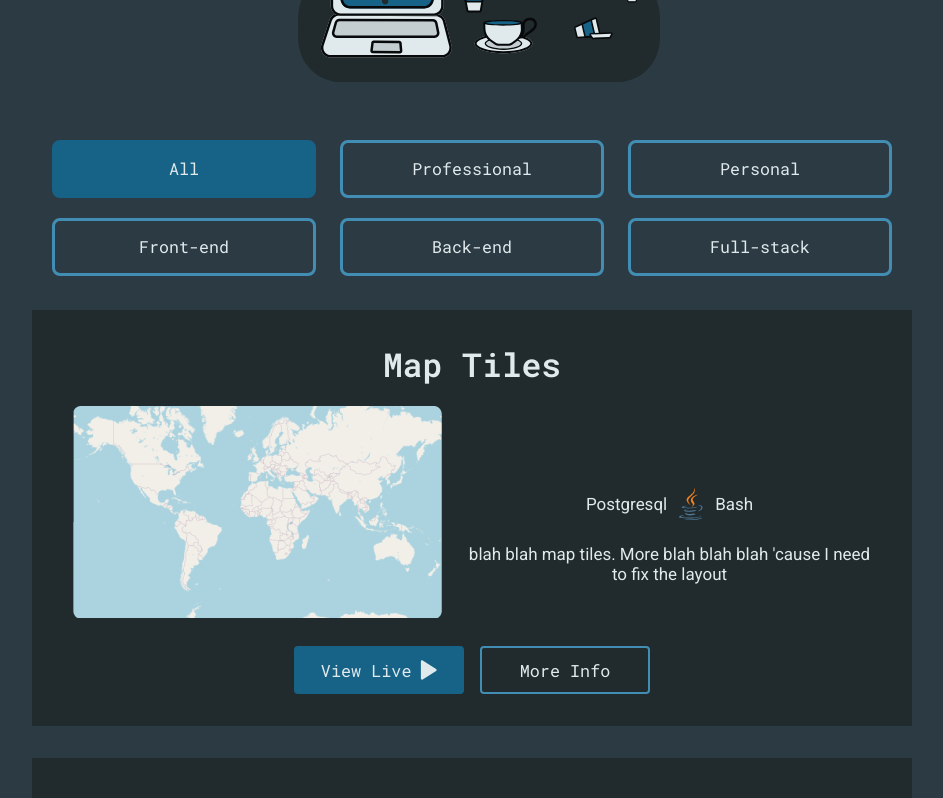
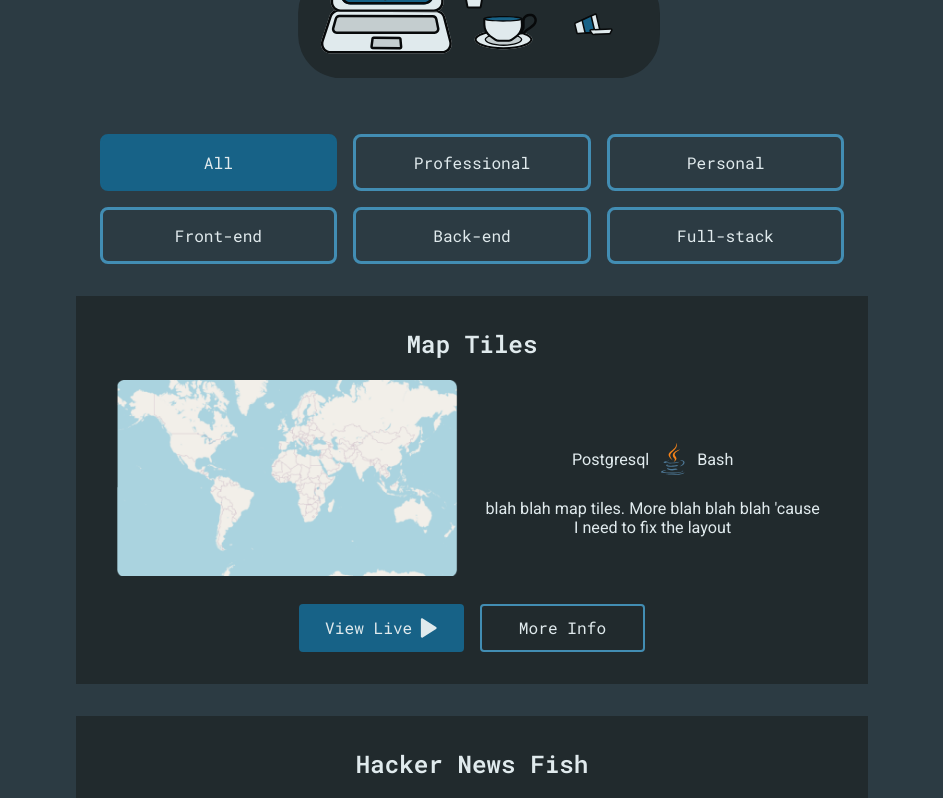
Before and after one commit to CoriBeecroft/Portfolio-Website, a React app: page / in a window 1280 px wide. Shown: the part 320-1118 px from the top of the page, without its empty margins (168-1111 px from the left). Built offline with nearby package versions, Linux system fonts and the light colour scheme.

Commit message:
Style changes and light refactoring.

```diff
--- a/src/Common.scss
+++ b/src/Common.scss
@@ -2,19 +2,20 @@
 @import url("https://fonts.googleapis.com/css2?family=Roboto:wght@400;700&family=Roboto+Mono:wght@400;600&display=swap");
 
 :root {
-    --font-sans: "Roboto", system-ui, -apple-system, "Segoe UI", Arial,
-        sans-serif;
-    --font-mono: "Roboto Mono", ui-monospace, SFMono-Regular, Menlo, Consolas,
-        monospace;
+    --font-sans:
+        "Roboto", system-ui, -apple-system, "Segoe UI", Arial, sans-serif;
+    --font-mono:
+        "Roboto Mono", ui-monospace, SFMono-Regular, Menlo, Consolas, monospace;
 }
 
 body {
     margin: 0px;
 
+    font-size: 1.01em;
+
     * {
         color: vars.$white;
         font-family: var(--font-sans);
-        font-size: 1.01em;
         box-sizing: border-box;
     }
 
@@ -25,8 +26,7 @@ body {
     h5,
     h6,
     button,
-    .button,
-    a {
+    .button {
         font-family: var(--font-mono);
     }
 }
--- a/src/HomePage.js
+++ b/src/HomePage.js
@@ -1,10 +1,9 @@
 import React, { useState } from "react"
 import Header from "./components/Header"
 import HeaderGraphic from "./components/HeaderGraphic"
-import Icon from "./components/Icon"
 import Footer from "./components/Footer"
 import projects from "./projectContent"
-import { Link } from "react-router-dom"
+import ProjectNotecard from "./ProjectNotecard"
 
 import "./HomePage.scss"
 import "./Common.scss"
@@ -18,16 +17,20 @@ const HomePage = () => {
             <HeaderGraphic />
             <main>
                 <Filters {...{ selectedFilter, setSelectedFilter }} />
+                <div className="projects">
                     {Object.values(projects)
                         .filter(project => {
                             return (
                                 selectedFilter == "All" ||
-                            project.tags.includes(selectedFilter.toLowerCase())
+                                project.tags.includes(
+                                    selectedFilter.toLowerCase()
+                                )
                             )
                         })
                         .map(project => (
                             <ProjectNotecard key={project.id} {...project} />
                         ))}
+                </div>
             </main>
             <Footer />
         </>
@@ -63,55 +66,4 @@ const Filters = ({ selectedFilter, setSelectedFilter }) => {
     )
 }
 
-const ProjectNotecard = ({ title, description, technologies, image, id }) => {
-    // id: "",
-    // title: "",
-    // tagline: <a href="" target="_blank">
-    //     (See Project)
-    // </a>,
-    // preview: <a target="_blank" href="">
-    //     <img { ...{
-    //         className: "img-responsive",
-    //         title: "",
-    //         alt: "",
-    //         src: ""
-    //     }} />
-    // </a>,
-    // description: "",
-    // inspiration: ``,
-    // usageInstructions: []
-    // myContribution: <></>,
-    // whatWasChallenging: ``,
-    // areasForImprovement: [],
-    // todo: [],
-    // writtenWith: "",
-    // gitHub: ""
-
-    return (
-        <div className="project-notecard">
-            <h2>{title}</h2>
-            <div className="main-content">
-                <img src={image} />
-                <div className="summary-and-technologies">
-                    <div className="technologies">
-                        {technologies.map(technology => (
-                            <Icon key={technology} type={technology} />
-                        ))}
-                    </div>
-                    <div>{description}</div>
-                </div>
-            </div>
-            <div className="bottom-buttons">
-                <a className="button primary">
-                    View Live <Icon type="play" />
-                </a>
-
-                <Link className="secondary" to={`/projects/${id}`}>
-                    More Info
-                </Link>
-            </div>
-        </div>
-    )
-}
-
 export default HomePage
--- a/src/HomePage.scss
+++ b/src/HomePage.scss
@@ -4,17 +4,6 @@ $main-blue: #176287;
 $light-blue: #428db3;
 $white: #e0eaed;
 $yellow: #cb9b21;
-
-body {
-    margin: 0px;
-
-    * {
-        color: $white;
-        font-family: sans-serif; /* TODO: update this */
-        font-size: 1.01em;
-        box-sizing: border-box;
-    }
-}
 
 #site-container {
     background-color: $light-grey;
@@ -36,11 +25,20 @@ body {
         max-width: 880px;
         margin: auto;
 
+        .projects {
+            display: flex;
+            flex-direction: column;
+            align-items: center;
+        }
+
         .filters {
             display: flex;
             flex-wrap: wrap;
             justify-content: center;
+            margin: auto;
             margin-bottom: 1.5rem;
+            max-width: 90%;
+            position: relative;
 
             .filter {
                 padding: 15px 10px;
@@ -48,10 +46,12 @@ body {
                 border-radius: 8px;
                 width: 30%;
                 text-align: center;
-                margin: 10px 12px;
+                // margin: 10px 12px;
+                margin: 0.5rem;
                 transition:
                     background-color 250ms,
                     border-color 250ms;
+
                 &.selected {
                     border-color: $main-blue;
                     background-color: $main-blue;
@@ -62,75 +62,11 @@ body {
                     background-color: $main-blue;
                 }
             }
-        }
-    }
-
-    .project-notecard {
-        background-color: $dark-grey;
-        padding: 2rem 2.5rem;
-        display: flex;
-        flex-direction: column;
-        align-items: center;
-        margin-bottom: 2rem;
-
-        h2 {
-            font-size: 2em;
-            margin: 0px;
-            text-align: center;
-        }
-        .main-content {
-            display: flex;
-            margin: 1.25rem 0rem;
-
-            .summary-and-technologies {
-                display: flex;
-                flex-direction: column;
-                justify-content: center;
-                align-items: center;
-                margin-left: 1.5rem;
-                text-align: center;
-            }
-
-            .technologies {
-                display: flex;
-                align-items: center;
-
-                * {
-                    margin: 16px 8px;
-                    height: 32px;
+            @media (max-width: 700px) {
+                .filter {
+                    width: 45%;
+                    // margin: 8px 10px;
                 }
-            }
-        }
-        .bottom-buttons {
-            display: flex;
-            margin-top: 8px;
-            a {
-                padding: 16px 16px;
-                border: none;
-                border-radius: 4px;
-                height: 48px;
-                width: 170px;
-                margin: 0px 8px;
-                display: flex;
-                align-items: center;
-                justify-content: center;
-
-                &:hover {
-                    cursor: pointer;
-                }
-            }
-            svg {
-                height: 20px;
-                margin-left: 8px;
-            }
-
-            .primary {
-                background-color: $main-blue;
-            }
-
-            .secondary {
-                background-color: $dark-grey;
-                border: 2px solid $light-blue;
             }
         }
     }
--- /dev/null
+++ b/src/ProjectNotecard.js
@@ -0,0 +1,58 @@
+import React, { useState } from "react"
+import Icon from "./components/Icon"
+import { Link } from "react-router-dom"
+
+import "./ProjectNotecard.scss"
+
+const ProjectNotecard = ({ title, description, technologies, image, id }) => {
+    // id: "",
+    // title: "",
+    // tagline: <a href="" target="_blank">
+    //     (See Project)
+    // </a>,
+    // preview: <a target="_blank" href="">
+    //     <img { ...{
+    //         className: "img-responsive",
+    //         title: "",
+    //         alt: "",
+    //         src: ""
+    //     }} />
+    // </a>,
+    // description: "",
+    // inspiration: ``,
+    // usageInstructions: []
+    // myContribution: <></>,
+    // whatWasChallenging: ``,
+    // areasForImprovement: [],
+    // todo: [],
+    // writtenWith: "",
+    // gitHub: ""
+
+    return (
+        <div className="project-notecard">
+            <h2>{title}</h2>
+            <div className="main-content">
+                <img src={image} />
+                <div className="summary-and-technologies">
+                    <div className="technologies">
+                        {technologies.map(technology => (
+                            <Icon key={technology} type={technology} />
+                        ))}
+                    </div>
+                    <div>{description}</div>
+                </div>
+            </div>
+            <div className="bottom-buttons">
+                <a className="button primary">
+                    View Live <Icon type="play" />
+                </a>
+
+                <Link className="button secondary" to={`/projects/${id}`}>
+                    More Info
+                </Link>
+            </div>
+        </div>
+    )
+}
+
+export default ProjectNotecard
--- /dev/null
+++ b/src/ProjectNotecard.scss
@@ -0,0 +1,103 @@
+$light-grey: #2c3b43;
+$dark-grey: #212a2d;
+$main-blue: #176287;
+$light-blue: #428db3;
+$white: #e0eaed;
+$yellow: #cb9b21;
+
+.project-notecard {
+    background-color: $dark-grey;
+    padding: 2rem 2.5rem;
+    display: flex;
+    flex-direction: column;
+    align-items: center;
+    margin-bottom: 2rem;
+    max-width: 90%;
+
+    h2 {
+        font-size: 1.5em;
+        margin: 0px;
+        text-align: center;
+    }
+
+    .main-content {
+        display: flex;
+        margin: 1.25rem 0rem;
+
+        img {
+            width: 48%;
+            min-width: 180px;
+        }
+
+        .summary-and-technologies {
+            display: flex;
+            flex-direction: column;
+            justify-content: center;
+            align-items: center;
+            text-align: center;
+            width: 48%;
+            margin-left: 1.5rem;
+
+            .technologies {
+                display: flex;
+                align-items: center;
+                margin-top: 0px;
+
+                * {
+                    margin: 16px 8px;
+                    height: 32px;
+                }
+            }
+        }
+    }
+
+    .bottom-buttons {
+        display: flex;
+        margin-top: 8px;
+
+        a {
+            padding: 12px 12px;
+            border: none;
+            border-radius: 4px;
+            height: 48px;
+            width: 165px;
+            margin: 0px 8px;
+            display: flex;
+            align-items: center;
+            justify-content: center;
+
+            &:hover {
+                cursor: pointer;
+            }
+        }
+
+        svg {
+            height: 20px;
+            margin-left: 8px;
+        }
+
+        .primary {
+            background-color: $main-blue;
+        }
+
+        .secondary {
+            background-color: $dark-grey;
+            border: 2px solid $light-blue;
+        }
+    }
+
+    @media (max-width: 650px) {
+        .main-content {
+            flex-wrap: wrap;
+            img {
+                width: 80%;
+                margin: auto;
+            }
+
+            .summary-and-technologies {
+                width: 100%;
+                margin: auto;
+            }
+        }
+    }
+}
```
Lines whose indentation alone changed are shown as unchanged.
